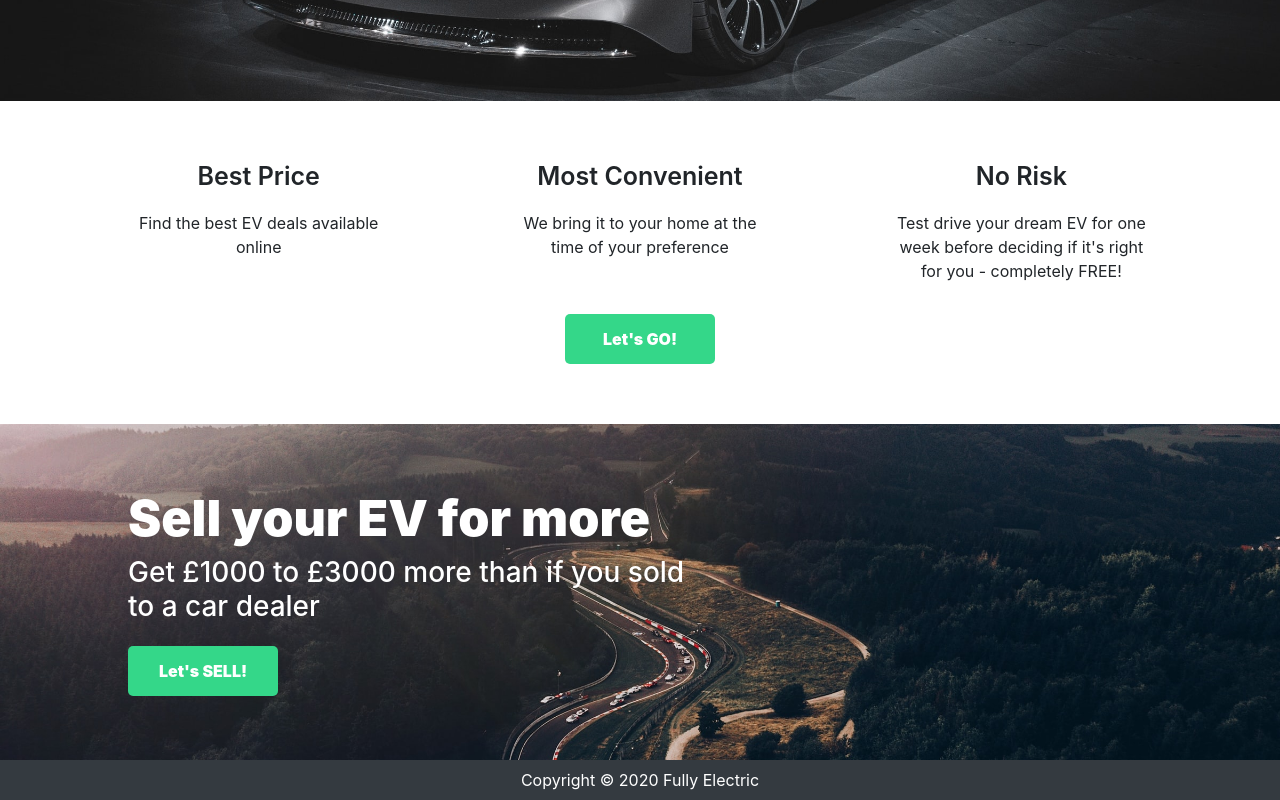
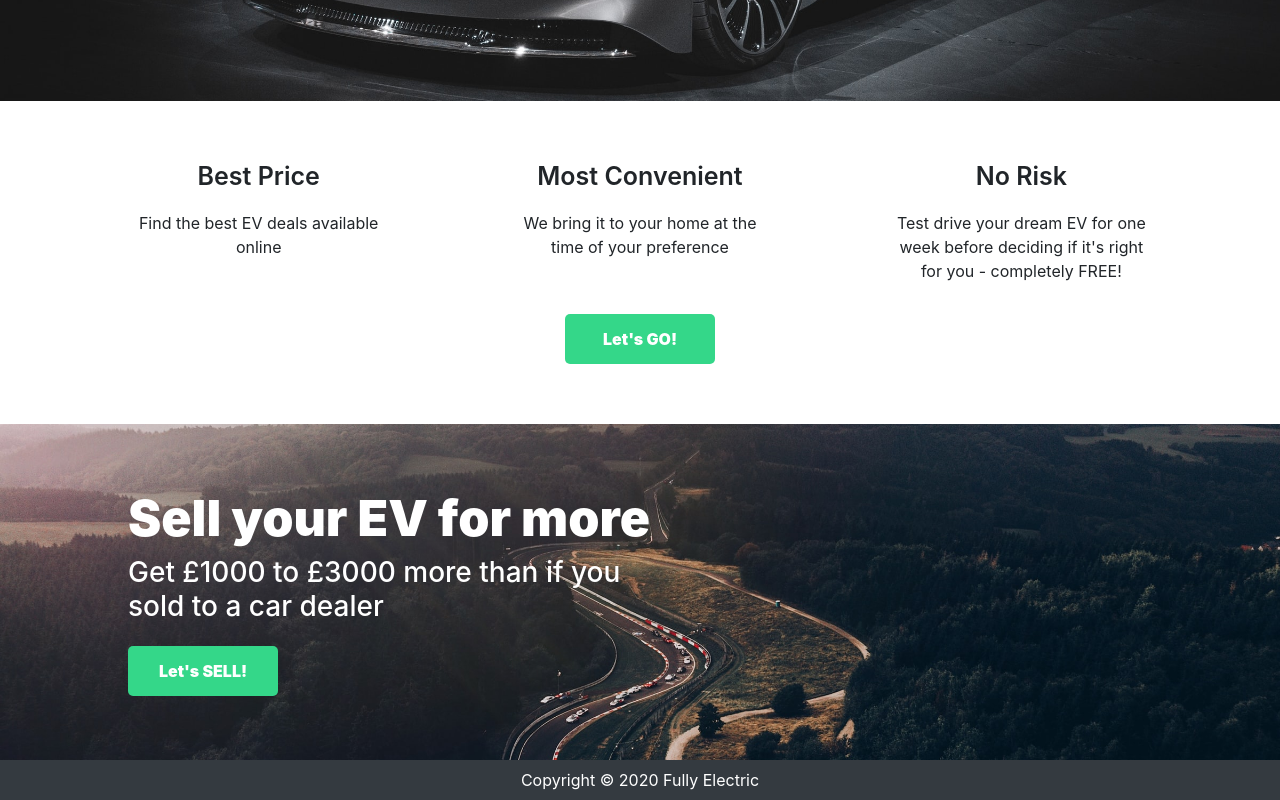
Before and after one commit to goncalog/fully-electric, a React (Create React App) app in the folder fully-electric-frontend/: page / in a window 1280 px wide. Shown: the part 565-1365 px from the top of the page. Built offline with nearby package versions, Linux system fonts and the light colour scheme.

Commit message:
Update SecondaryHeadline React component style (padding-right)

```diff
--- a/fully-electric-frontend/src/css/Home.css
+++ b/fully-electric-frontend/src/css/Home.css
@@ -15,6 +15,10 @@
 .main-headline {
     font-size: 50px;
     font-weight: 900;
+}
+
+.secondary-headline {
+    padding-right: 10%;
 }
 
 .benefits-container {
```
